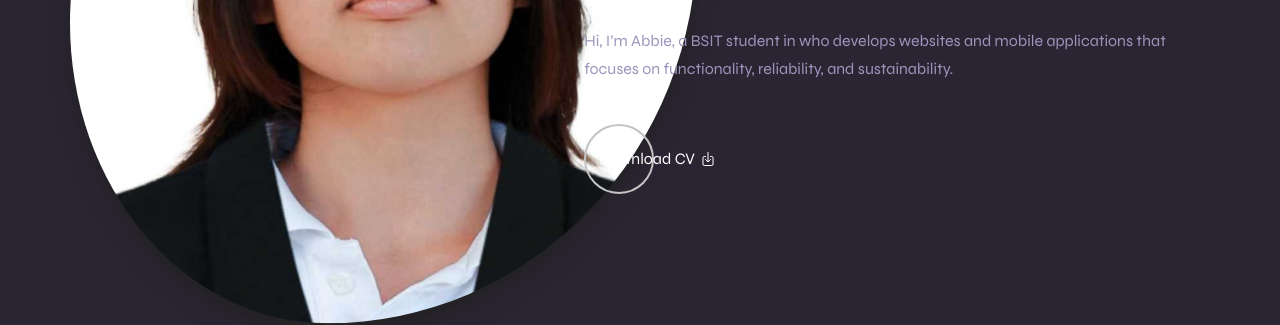
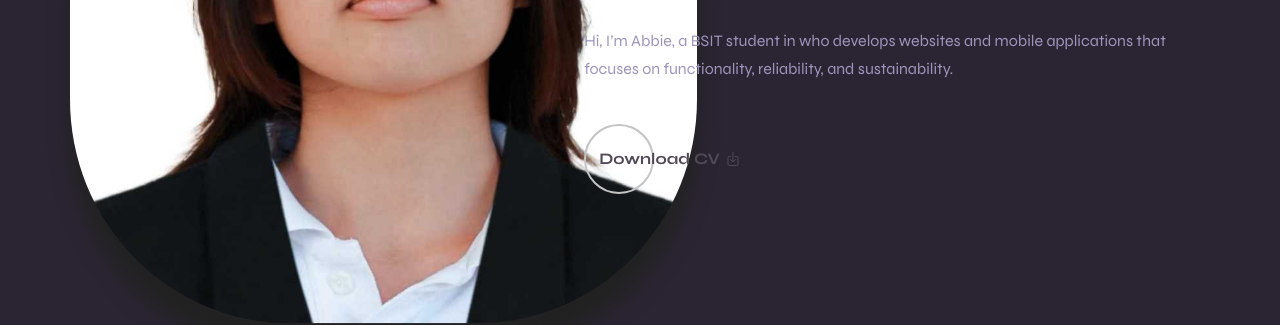
Before and after one commit to Shavivvvv/CUNANAN-PORTFOLIO, a plain HTML site: page index.html in a window 1280 px wide. Shown: the part 496-821 px from the top of the page. Drawn offline with nearby package versions, Linux system fonts and the light colour scheme.

Commit message:
css chnaged

```diff
--- a/style.css
+++ b/style.css
@@ -44,7 +44,9 @@
 
   --radius-pill: 100px;
   --radius-circle: 50%;
-  --blob-radius: 52% 48% 59% 41% / 53% 40% 60% 47%;
+  --blob-radius:  45% 45% 35% 35% / 45% 45% 35% 35%;
+
+
 
   /**
    * transition
@@ -532,14 +534,16 @@ body.nav-active { overflow: hidden; }
 .hero-banner {
   border-radius: var(--blob-radius);
   overflow: hidden;
- box-shadow:#222 0px 10px 20px ;
+ box-shadow:#222 0px 30px 20px ;
+
 }
+
 
 
 
 .hero .section-text { margin-block: 30px;  }
 
-.hero .btn { margin-inline: auto; }
+.hero .btn { margin-inline:inherit; justify-content: flex-end; color: var(--black); font-weight: bold; }
 
 
 
```
